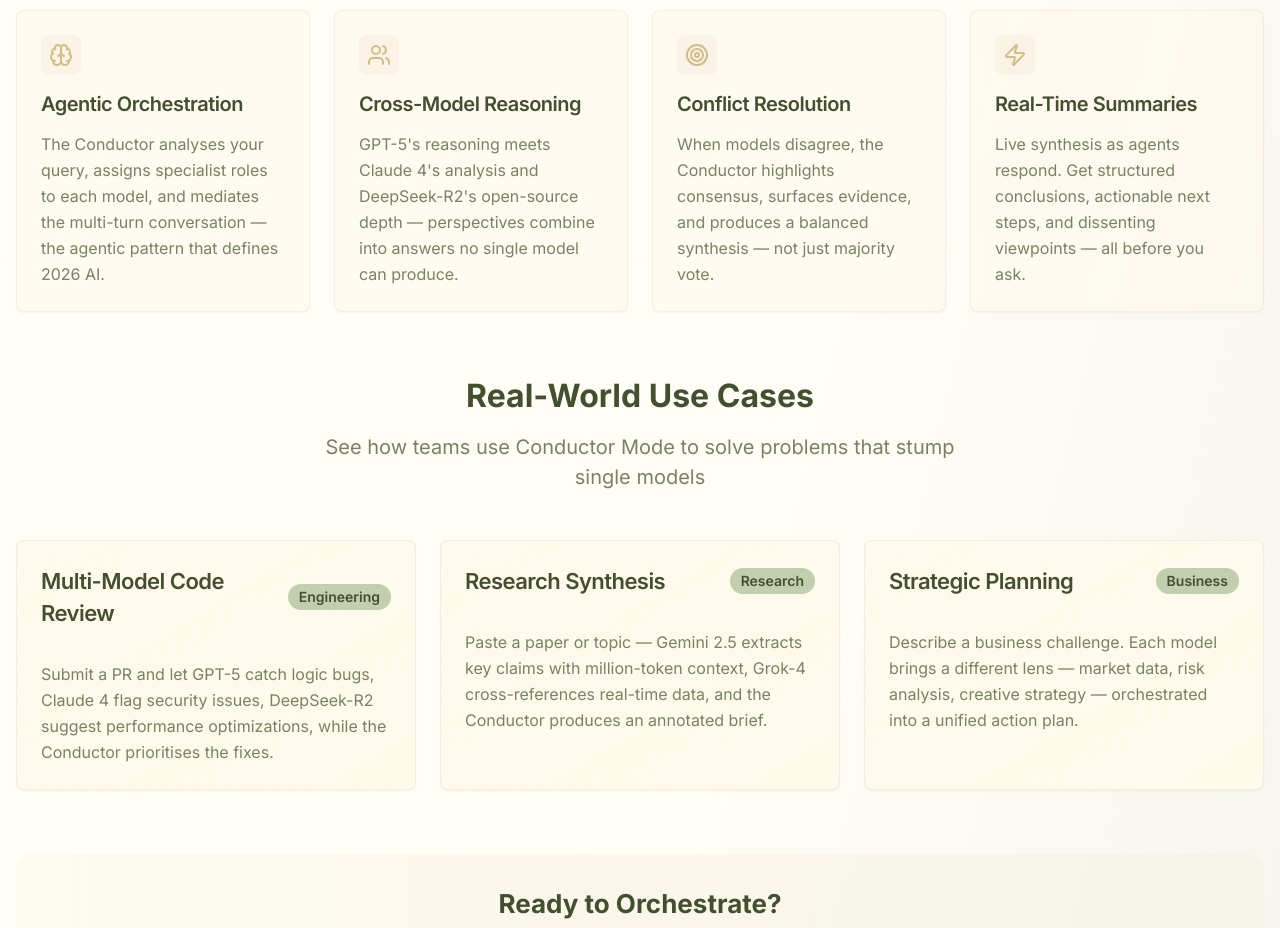
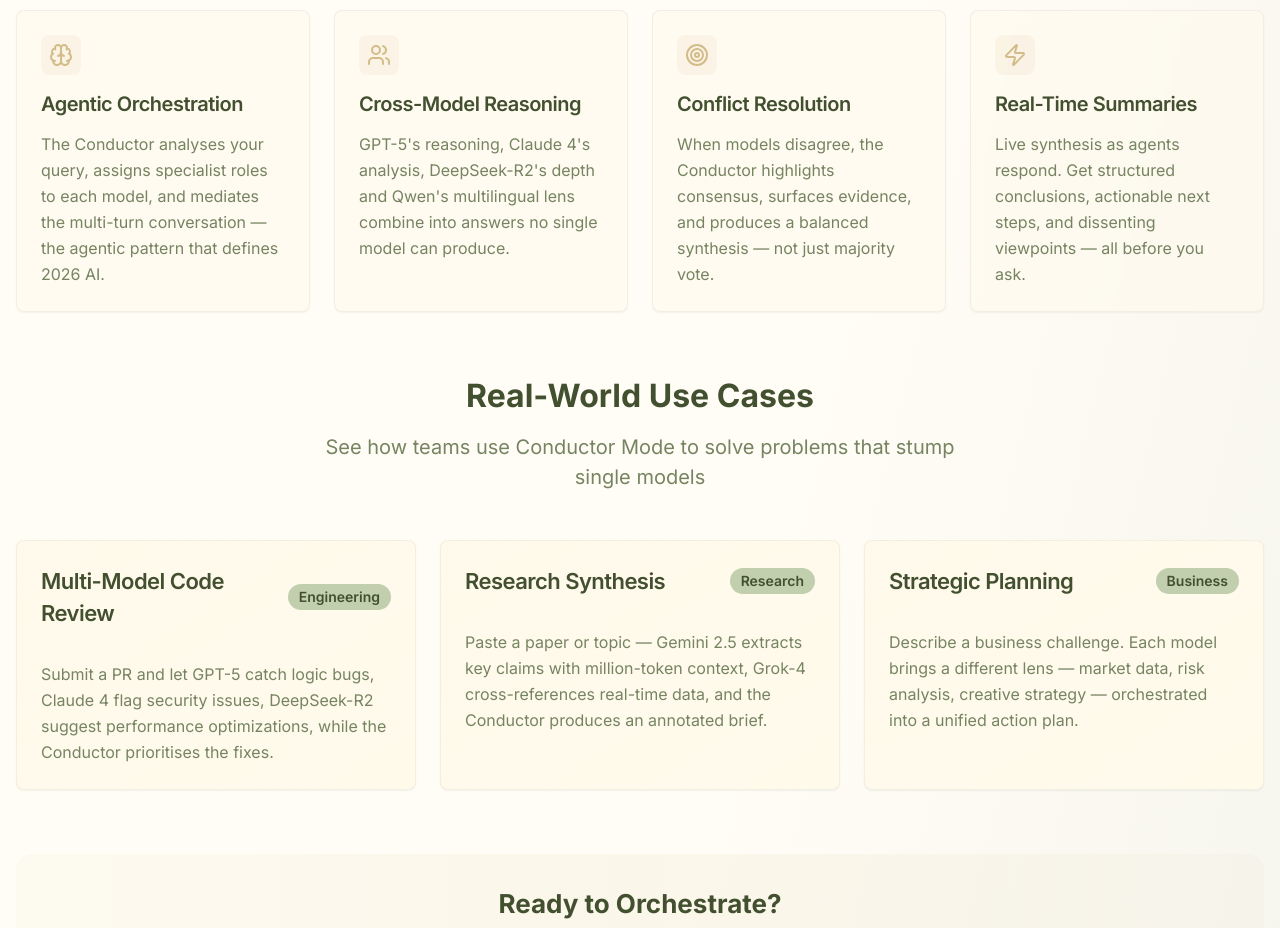
Before and after one commit to checkp/chatter-ai-voyage, a React (Vite) app: page / in a window 1280 px wide. Shown: the part 1520-2448 px from the top of the page. Built offline with nearby package versions, Linux system fonts and the light colour scheme; no server answers; the database is empty.

Commit message:
Changes
Co-authored-by: checkp <579076+checkp@users.noreply.github.com>

```diff
--- a/src/components/index/ConductorShowcase.tsx
+++ b/src/components/index/ConductorShowcase.tsx
@@ -15,7 +15,7 @@ const ConductorShowcase: React.FC = () => {
     {
       icon: Users,
       title: "Cross-Model Reasoning",
-      description: "GPT-5's reasoning meets Claude 4's analysis and DeepSeek-R2's open-source depth — perspectives combine into answers no single model can produce."
+      description: "GPT-5's reasoning, Claude 4's analysis, DeepSeek-R2's depth and Qwen's multilingual lens combine into answers no single model can produce."
     },
     {
       icon: Target,
```
